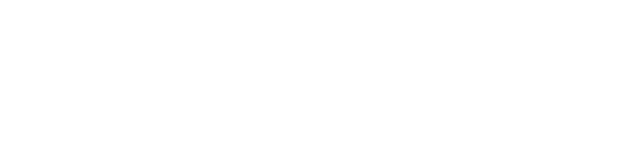
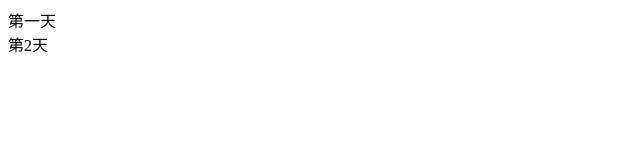
Before and after one commit to zhaozhijuan/clearnGit1, a plain HTML site: page index.html in a window 1280 px wide. Shown: the whole page, without its empty margins (0-640 px from the left). Drawn offline with Linux system fonts and the light colour scheme.

Commit message:
second work

```diff
--- a/index.html
+++ b/index.html
@@ -7,6 +7,7 @@
     <title>Document</title>
 </head>
 <body>
-
+    <div>第一天</div>
+    <div>第2天</div>
 </body>
 </html>
```
